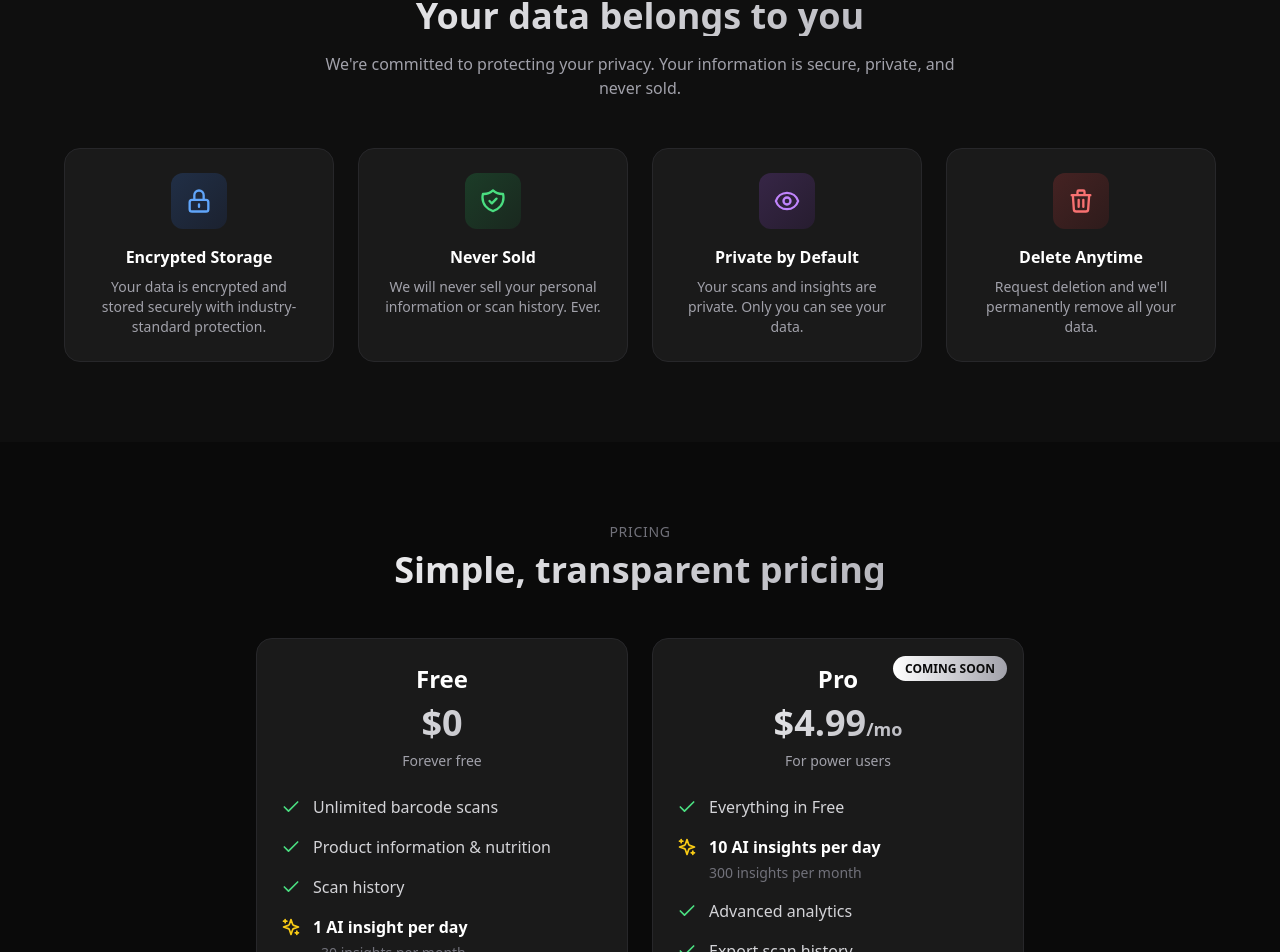
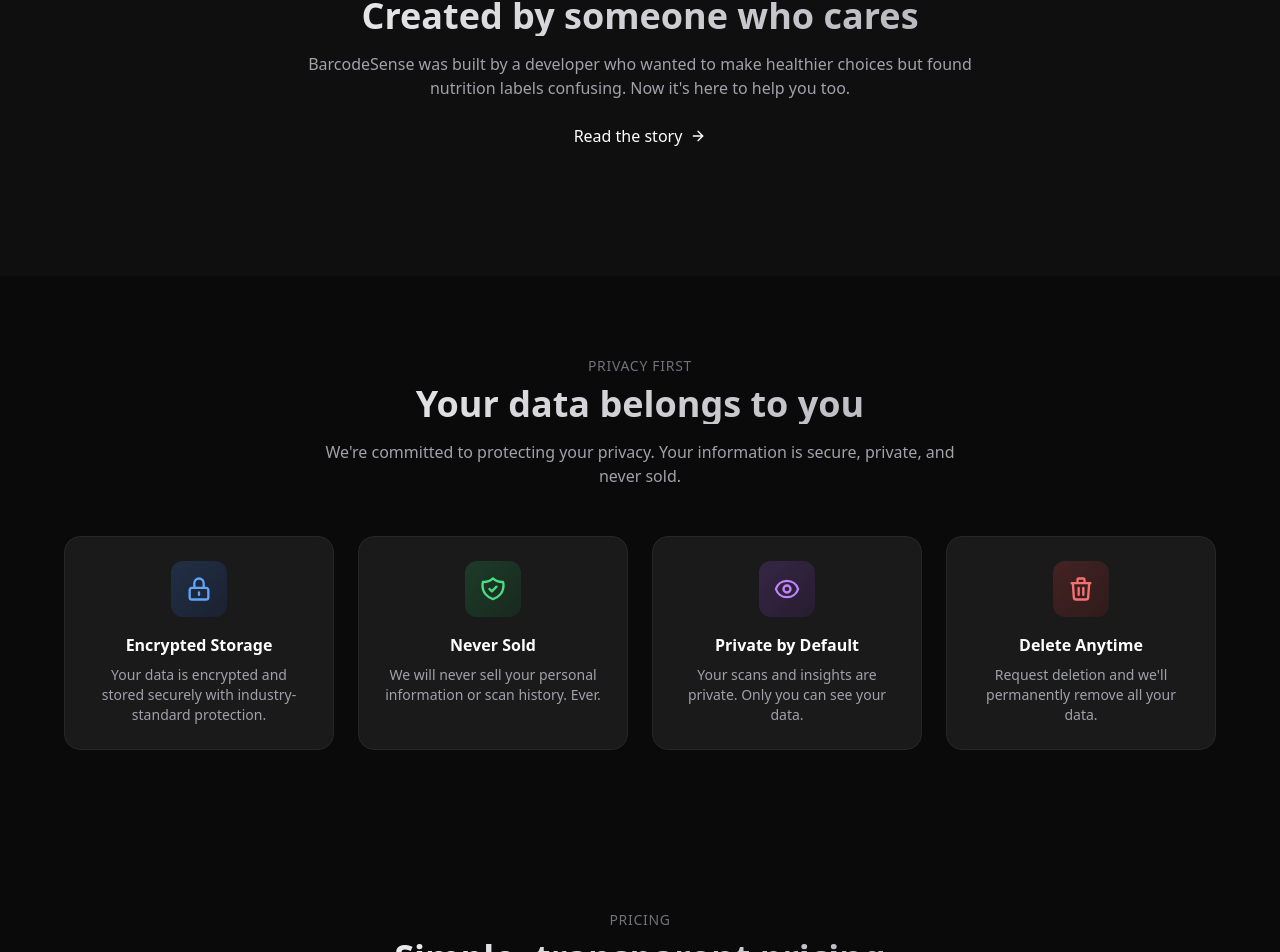
Before and after one commit to puria1234/barcodesense, a Next.js app: page / in a window 1280 px wide. Shown: the part 3116-4068 px from the top of the page. Built offline with nearby package versions, Linux system fonts and the light colour scheme; no server answers.

Commit message:
Add content

```diff
--- a/src/app/about/page.tsx
+++ b/src/app/about/page.tsx
@@ -85,11 +85,6 @@
               vegetarians, but for anyone trying to make informed choices about what they eat.
             </p>
 
-            <blockquote className="border-l-4 border-white/30 pl-6 py-4 my-6 bg-white/5 rounded-r-xl italic">
-              "I built BarcodeSense using vibe coding—coding side-by-side with AI, focusing less on
-              writing actual code and more on momentum, intuition, and rapid iteration."
-            </blockquote>
-
             <p>
               From there, the concept expanded beyond just checking ingredients. I realized people need
               help understanding what they're eating and making better choices with a simple scan.
--- a/src/app/page.tsx
+++ b/src/app/page.tsx
@@ -193,6 +193,27 @@
       <section className="py-20 px-4 bg-white/[0.02]">
         <div className="max-w-6xl mx-auto">
           <div className="text-center mb-12">
+            <p className="text-sm text-zinc-500 uppercase tracking-wider mb-2">Built for You</p>
+            <h2 className="text-3xl md:text-4xl font-bold gradient-text mb-4">Created by someone who cares</h2>
+            <p className="text-zinc-400 max-w-2xl mx-auto mb-6">
+              BarcodeSense was built by a developer who wanted to make healthier choices but found
+              nutrition labels confusing. Now it's here to help you too.
+            </p>
+            <a
+              href="/about"
+              className="inline-flex items-center gap-2 text-white hover:text-zinc-300 transition-colors"
+            >
+              <span>Read the story</span>
+              <ArrowRight className="w-4 h-4" />
+            </a>
+          </div>
+        </div>
+      </section>
+
+      {/* Privacy & Security Section */}
+      <section className="py-20 px-4">
+        <div className="max-w-6xl mx-auto">
+          <div className="text-center mb-12">
             <p className="text-sm text-zinc-500 uppercase tracking-wider mb-2">Privacy First</p>
             <h2 className="text-3xl md:text-4xl font-bold gradient-text mb-4">Your data belongs to you</h2>
             <p className="text-zinc-400 max-w-2xl mx-auto">
@@ -326,11 +347,11 @@
                 </li>
                 <li className="flex items-start gap-3">
                   <Check className="w-5 h-5 text-green-400 mt-0.5 flex-shrink-0" />
-                  <span className="text-zinc-300">Advanced analytics</span>
+                  <span className="text-zinc-300">Export scan history</span>
                 </li>
                 <li className="flex items-start gap-3">
                   <Check className="w-5 h-5 text-green-400 mt-0.5 flex-shrink-0" />
-                  <span className="text-zinc-300">Export scan history</span>
+                  <span className="text-zinc-300">Priority support</span>
                 </li>
               </ul>
             </div>
```
